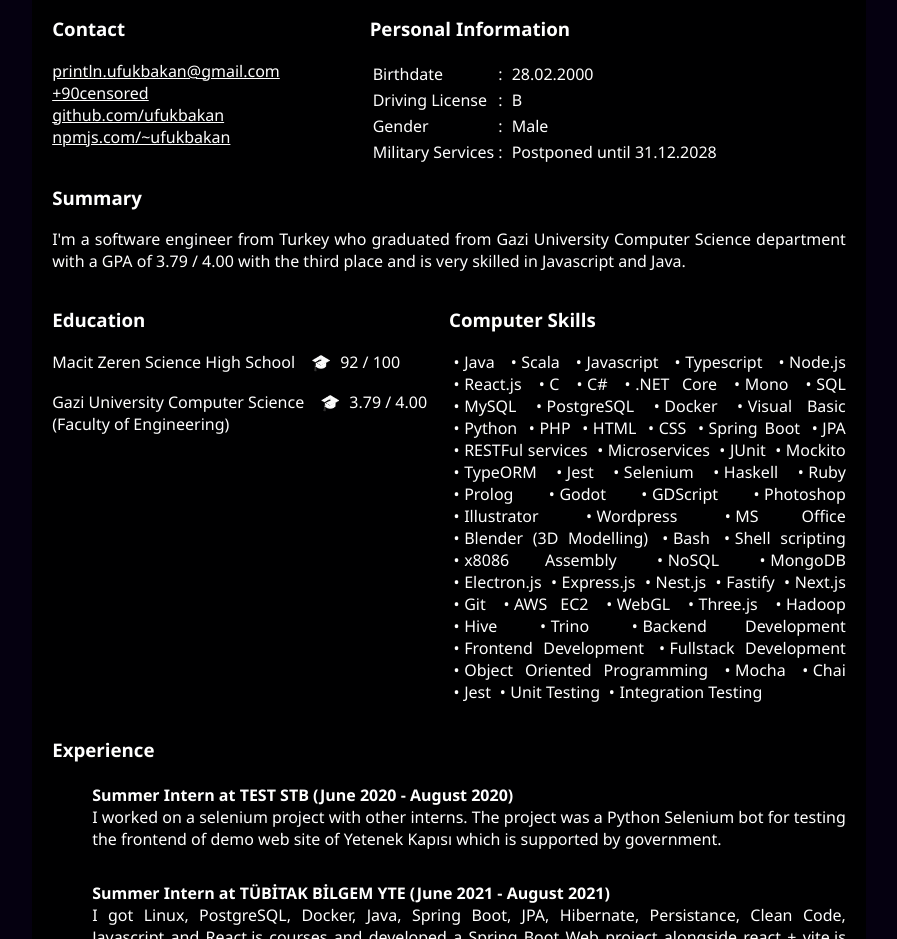
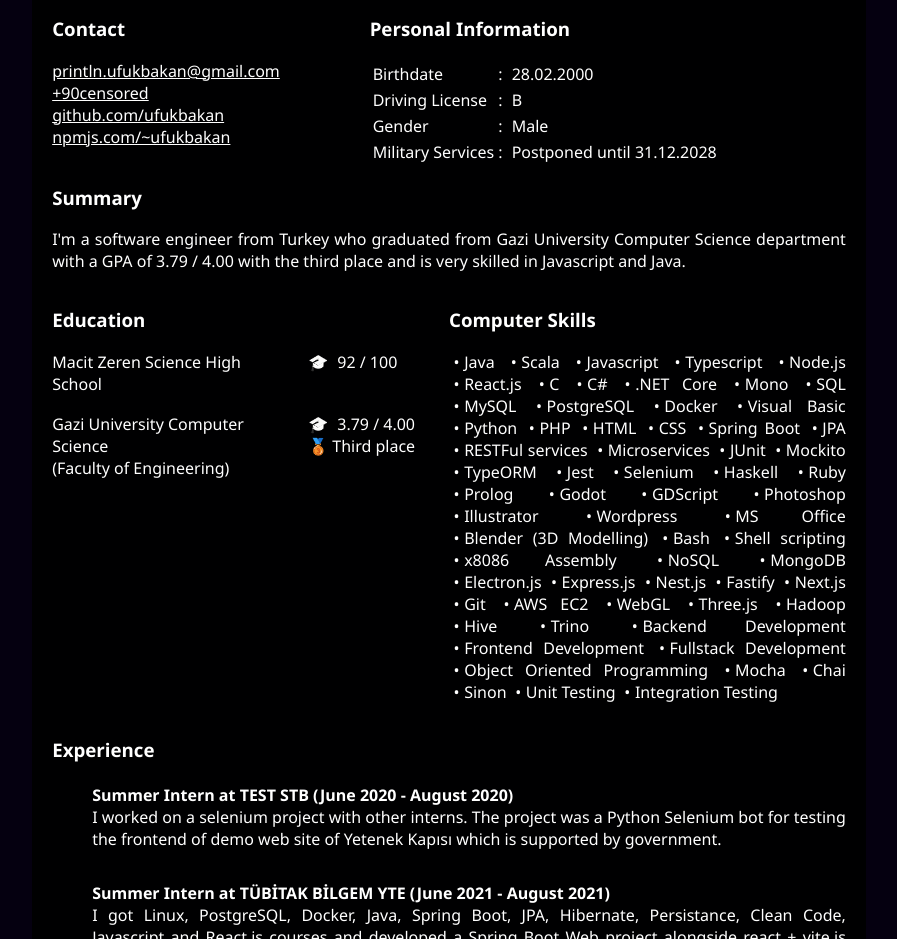
Before and after one commit to ufukbakan/cv, a plain HTML site: page index.html in a window 1280 px wide. Shown: the part 161-1100 px from the top of the page, without its empty margins (191-1088 px from the left). Drawn offline with Linux system fonts and the light colour scheme.

Commit message:
education section update

```diff
--- a/index.html
+++ b/index.html
@@ -1,5 +1,5 @@
 <!DOCTYPE html>
-<html>
+<html lang="en">
 
 <head>
     <meta charset='utf-8'>
@@ -89,7 +89,7 @@
                 <ul class="no-indent no-bullet education-list">
                     <li>Macit Zeren Science High School</li><span class="graduation-points">92 / 100</span><br>
                     <li>Gazi University Computer Science <br />(Faculty of Engineering)</li><span
-                        class="graduation-points">3.79 / 4.00</span>
+                        class="graduation-points">3.79 / 4.00 <br/> 🥉 Third place</span>
                 </ul>
             </div>
             <div class="auto-divided-grid">
@@ -156,7 +156,7 @@
                     <li class="computer-skill">Object Oriented Programming</li>
                     <li class="computer-skill">Mocha</li>
                     <li class="computer-skill">Chai</li>
-                    <li class="computer-skill">Jest</li>
+                    <li class="computer-skill">Sinon</li>
                     <li class="computer-skill">Unit Testing</li>
                     <li class="computer-skill">Integration Testing</li>
 
--- a/main.css
+++ b/main.css
@@ -162,11 +162,13 @@
 
     .education-list li{
         display: inline-table;
+        width: 240px;
         margin-bottom: 2ch;
     }
 
     .graduation-points{
-        display: inline;
+        display: inline-block;
+        vertical-align: top;
         margin-left: 1em;
     }
 
```
